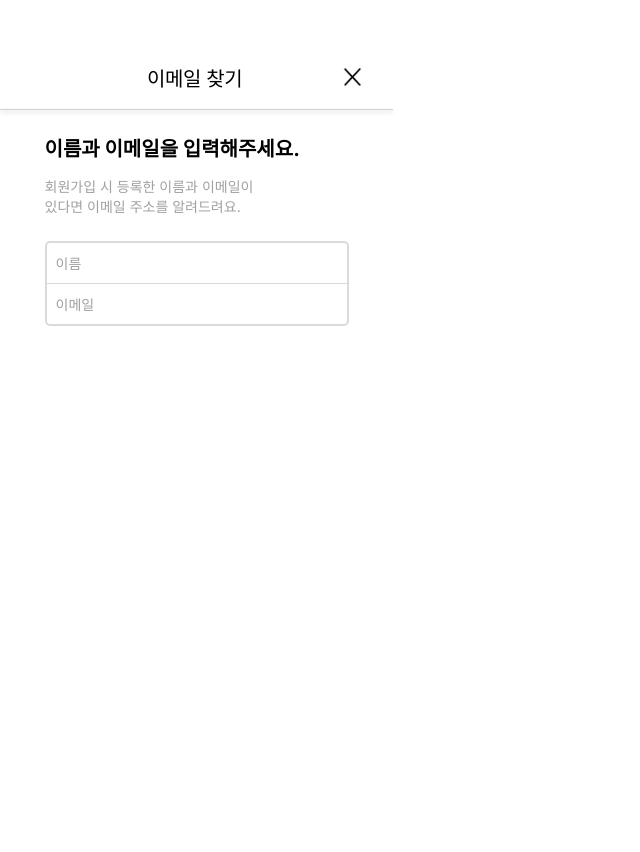
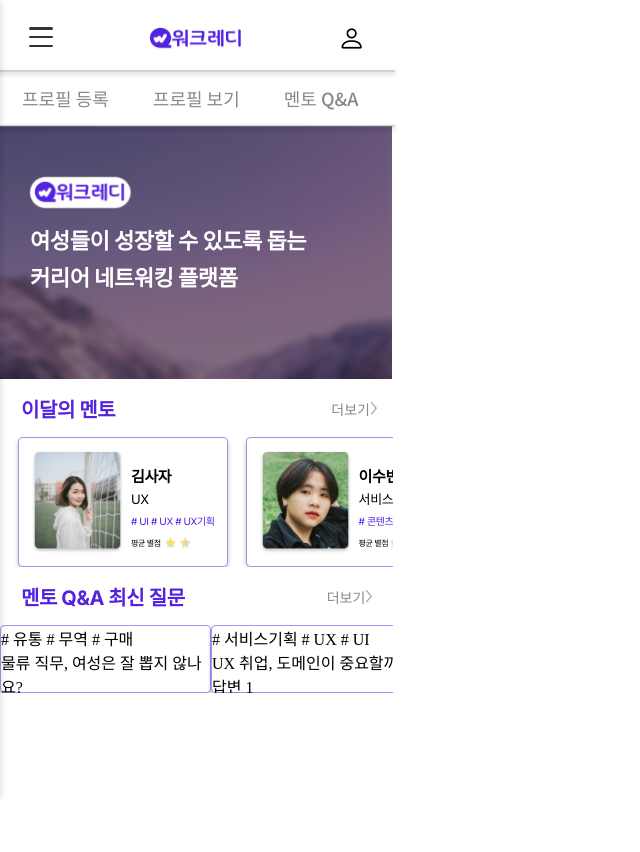
Before and after one commit to hyunnjjung/2024-Herethon-11, a Django app: page / in a window 1280 px wide. Shown: the whole page, without its empty margins (0-640 px from the left). Run offline with Django 5.2, Linux system fonts and the light colour scheme.

Commit message:
일대일 html, css 추가

```diff
--- a/worklady/mypage/templates/myanswer.html
+++ b/worklady/mypage/templates/myanswer.html
@@ -1,3 +1,4 @@
+{% load static %}
 <!DOCTYPE html>
 <html lang="en">
   <head>
--- a/worklady/mypage/templates/myquestion.html
+++ b/worklady/mypage/templates/myquestion.html
@@ -1,3 +1,4 @@
+{% load static %}
 <!DOCTYPE html>
 <html lang="en">
   <head>
--- a/worklady/question/templates/question/chatqna1.html
+++ b/worklady/question/templates/question/chatqna1.html
@@ -1,3 +1,4 @@
+{% load static %}
 <!DOCTYPE html>
 <html lang="en">
   <head>
--- a/worklady/question/templates/question/genqna1.html
+++ b/worklady/question/templates/question/genqna1.html
@@ -1,3 +1,4 @@
+{% load static %}
 <!DOCTYPE html>
 <html lang="en">
   <head>
--- a/worklady/question/templates/question/genqna2.html
+++ b/worklady/question/templates/question/genqna2.html
@@ -1,3 +1,4 @@
+{% load static %}
 <!DOCTYPE html>
 <html lang="en">
   <head>
--- a/worklady/question/templates/question/genqna3.html
+++ b/worklady/question/templates/question/genqna3.html
@@ -1,3 +1,4 @@
+{% load static %}
 <!DOCTYPE html>
 <html lang="en">
   <head>
--- a/worklady/question/templates/question/genqna4.html
+++ b/worklady/question/templates/question/genqna4.html
@@ -1,3 +1,4 @@
+{% load static %}
 <!DOCTYPE html>
 <html lang="en">
   <head>
--- a/worklady/question/templates/question/genqna5.html
+++ b/worklady/question/templates/question/genqna5.html
@@ -1,3 +1,4 @@
+{% load static %}
 <!DOCTYPE html>
 <html lang="en">
   <head>
--- a/worklady/question/templates/question/genqna6.html
+++ b/worklady/question/templates/question/genqna6.html
@@ -1,3 +1,4 @@
+{% load static %}
 <!DOCTYPE html>
 <html lang="en">
   <head>
--- a/worklady/signup/templates/find_pw1.html
+++ b/worklady/signup/templates/find_pw1.html
@@ -33,7 +33,7 @@
                 <div class="middle_line"></div>
                 <div class="choose_box">
                     <input type="text" class="input_box" placeholder="이메일" />
-                    <button class="certification"><a href="find_pw2.html">인증번호</a></button>
+                    <button class="certification"><a href="#">인증번호</a></button>
                 </div>
                 <div class="middle_line"></div>
                 <div class="choose_box">
--- a/worklady/signup/templates/find_pw3.html
+++ b/worklady/signup/templates/find_pw3.html
@@ -33,7 +33,7 @@
                 <div class="middle_line"></div>
                 <div class="choose_box">
                     <input type="text" class="input_box" placeholder="이메일" />
-                    <button class="certification"><a href="find_pw2.html">인증번호</a></button>
+                    <button class="certification"><a href="#">인증번호</a></button>
                 </div>
                 <div class="middle_line"></div>
                 <div class="choose_box">
--- /dev/null
+++ b/worklady/signup/templates/main copy.html
@@ -0,0 +1,245 @@
+{% load static %}
+<!DOCTYPE html>
+<html lang="en">
+  <head>
+    <meta charset="UTF-8" />
+    <meta
+      name="viewsource port"
+      content="width=device-width, initial-scale=1.0"
+    />
+    <link
+      href="https://fonts.googleapis.com/css2?family=Noto+Sans+KR:wght@400;500;700&display=swap"
+      rel="stylesheet"
+    />
+    <link
+      href="https://fonts.googleapis.com/css2?family=Inter:wght@400;700&display=swap"
+      rel="stylesheet"
+    />
+    <link rel="stylesheet" href="{% static 'css/main.css' %}" />
+    <title>메인페이지</title>
+  </head>
+  <body>
+    <div class="height">
+      <header>
+        <div class="blank"></div>
+        <a class="nav-main" href="../main/main.html"
+          ><img
+            class="header_logo"
+            style="width: 96.1px; height: 26.4px"
+            src="{% static 'img/워크레디 로고 수정 (이름+로고) 2.png' %}"
+        /></a>
+        <a class="nav-MyPage" href="#none"
+          ><img src="{% static 'img/bi_person.png' %}"
+        /></a>
+      </header>
+      <div
+        style="
+          width: 393px;
+          height: 0;
+          box-shadow: 0px 2px 4px rgba(0, 0, 0, 0.25);
+          border: 1px rgba(138, 136, 136, 0.38) solid;
+          position: fixed;
+          top: 70px;
+          z-index: 200;
+        "
+      ></div>
+      <div id="menu-trigger" class="menu-trigger">
+        <span></span>
+        <span></span>
+        <span></span>
+      </div>
+      <div id="overlay" class="overlay"></div>
+      <div id="sidebar" class="sidebar">
+        <div
+          style="
+            position: fixed;
+            width: 318px;
+            height: 0;
+            top: 70px;
+            box-shadow: 0px 2px 4px rgba(0, 0, 0, 0.25);
+            border: 1px #5422e1 solid;
+          "
+        ></div>
+        <div class="ham-menu mt-5">
+          <div class="welcome">이수빈님, 반갑습니다.</div>
+          <div class="menu-list">
+            <ul class="ham-top-menu">
+              <li>
+                <a href="#">프로필 등록</a>
+              </li>
+            </ul>
+            <ul class="ham-top-menu">
+              <li>
+                <a href="#">프로필 보기</a>
+              </li>
+            </ul>
+            <ul class="ham-top-menu">
+              <li>
+                <a href="#"
+                  >멘토 Q&A<img src="{% static 'img/sidebar_down.png' %}"
+                /></a>
+                <ul class="ham-sub-menu">
+                  <li><a href="../qna/qna.gen.index.html">일반 질문</a></li>
+                  <li><a href="../qna/qna.chat.index.html">1:1 질문</a></li>
+                </ul>
+              </li>
+            </ul>
+            <ul class="ham-top-menu">
+              <li>
+                <a href="#"
+                  >마이페이지<img src="{% static 'img/sidebar_down.png' %}"
+                /></a>
+                <ul class="ham-sub-menu">
+                  <li><a href="../my_qna/myquestion.html">MY 질문 기록</a></li>
+                  <li><a href="../my_qna/myanswer.html">답변 관리</a></li>
+                  <li><a href="#">코인 사용 내역 조회</a></li>
+                  <li><a href="#">코인 구매하기</a></li>
+                  <li><a href="#">현금 전환하기</a></li>
+                </ul>
+              </li>
+            </ul>
+            <div
+              style="
+                position: absolute;
+                width: 318px;
+                height: 0;
+                bottom: -28px;
+                left: -28px;
+                box-shadow: 0px 2px 4px rgba(0, 0, 0, 0.25);
+                border: 1px #5422e1 solid;
+              "
+            ></div>
+          </div>
+          <a class="logout" href="#"
+            >로그아웃<img src="{% static 'img/mage_logout.png' %}"
+          /></a>
+        </div>
+      </div>
+
+      <nav class="navbar">
+        <ul>
+          <li><a class="nav-SignUpProfile" href="#none">프로필 등록</a></li>
+          <li><a class="nav-ViewProfile" href="#none">프로필 보기</a></li>
+          <li>
+            <a class="nav-QnA" href="../qna/qna.gen.index.html">멘토 Q&A</a>
+          </li>
+        </ul>
+      </nav>
+      <div
+        style="
+          width: 393px;
+          height: 0;
+          box-shadow: 0px 2px 4px rgba(0, 0, 0, 0.25);
+          border: 1px rgba(138, 136, 136, 0.38) solid;
+          position: fixed;
+          top: 125px;
+          z-index: 200;
+        "
+      ></div>
+
+      <div class="blank"></div>
+      <section class="banner">
+        <img class="banner_img" src="{% static 'img/Rectangle 507.png' %}" />
+        <div>
+          <img class="banner_logo" src="{% static 'img/banner_logo.png' %}" />
+          <div class="banner_headline">
+            여성들이 성장할 수 있도록 돕는 <br />커리어 네트워킹 플랫폼
+          </div>
+        </div>
+      </section>
+
+      <section class="mentorOfMonth">
+        <div>
+          <div class="mentor_title">이달의 멘토</div>
+          <a class="nav-ViewProfile" href="#none">
+            <div>더보기</div>
+            <img src="{% static 'img/화살표.png' %}" />
+          </a>
+        </div>
+        <div class="mentor-card-container">
+          <div class="mentor-card">
+            <div class="mentor-card-inner">
+              <img
+                src="{% static 'img/mentor김사자.png' %}"
+                style="width: 93px; height: 104px"
+                class="mentor-img"
+              />
+              <div class="mentor-info">
+                <div class="mentor-name">김사자</div>
+                <div class="mentor-field">UX</div>
+                <div class="mentor-tags"># UI # UX # UX기획</div>
+                <div class="mentor-rating">
+                  평균 별점&nbsp
+                  <img
+                    src="{% static 'img/별점1.png' %}"
+                    class="rating-stars-1"
+                  />
+                  <img
+                    src="{% static 'img/별점0.5.png' %}"
+                    class="rating-stars-0.5"
+                  />
+                  <div class="rating-score"></div>
+                </div>
+              </div>
+            </div>
+          </div>
+          <div class="mentor-card">
+            <div class="mentor-card-inner">
+              <img
+                src="{% static 'img/mentor이수빈.png' %}"
+                style="width: 93px; height: 104px"
+                class="mentor-img"
+              />
+              <div class="mentor-info">
+                <div class="mentor-name">이수빈</div>
+                <div class="mentor-field">서비스기획</div>
+                <div class="mentor-tags"># 콘텐츠 기획 # 서비스</div>
+                <div class="mentor-rating">
+                  평균 별점
+                  <img
+                    src="{% static 'img/별점1.png' %}"
+                    class="rating-stars-1"
+                  />
+                  <img
+                    src="{% static 'img/별점0.5.png' %}"
+                    class="rating-stars-0.5"
+                  />
+                  <div class="rating-score"></div>
+                </div>
+              </div>
+            </div>
+          </div>
+        </div>
+      </section>
+
+      <section class="latestQnA">
+        <div>
+          <div class="latestQnA_title">멘토 Q&A 최신 질문</div>
+          <a class="nav-QnA" href="../qna/qna.gen.index.html">
+            <div>더보기</div>
+            <img src="{% static 'img/화살표.png' %}" />
+          </a>
+        </div>
+        <div class="questions-container">
+          <div class="question-card">
+            <div class="question-inner">
+              <div class="question-tags"># 유통 # 무역 # 구매</div>
+              <div class="question-title">
+                물류 직무, 여성은 잘 뽑지 않나요?
+              </div>
+              <div class="question-answers">답변 2</div>
+            </div>
+          </div>
+          <div class="question-card">
+            <div class="question-inner">
+              <div class="question-tags"># 서비스기획 # UX # UI</div>
+              <div class="question-title">UX 취업, 도메인이 중요할까요?</div>
+              <div class="question-answers">답변 1</div>
+            </div>
+          </div>
+        </div>
+      </section>
+      <script src="{% static 'js/main.js' %}"></script>
+    </div>
+  </body>
+</html>
--- a/worklady/signup/views.py
+++ b/worklady/signup/views.py
@@ -223,4 +223,4 @@
 
 #소셜로그인 성공 후 돌아갈 페이지
 def socialSuccess(request):
-    return render(request, 'find_email3.html')
+    return render(request, 'main copy.html')
--- a/worklady/static/css/find.css
+++ b/worklady/static/css/find.css
@@ -196,8 +196,8 @@
 .popup {
   display: none; /* Initially hidden */
   position: fixed;
-  top: 70%;
-  left: 50%;
+  top: 577px;
+  left: 200px;
   width: 335px;
   height: 53px;
   transform: translate(-50%, -50%);
--- a/worklady/static/css/main.css
+++ b/worklady/static/css/main.css
@@ -307,6 +307,53 @@
     border: 1px solid rgba(84, 34, 225, 0.5);
     background: #fff;
     box-shadow: 0px 2px 4px 0px rgba(0, 0, 0, 0.25);
+    margin-left: 18px;
+    padding: 12px 12px;
+  }
+}
+.mentor-info {
+  display: flex;
+  flex-direction: column;
+  justify-content: flex-end;
+  padding-left: 7px;
+  gap: -5px;
+  .mentor-name {
+    color: #000;
+    font-family: Inter;
+    font-size: 15px;
+    font-style: normal;
+    font-weight: 600;
+    line-height: 22px; /* 146.667% */
+    letter-spacing: -0.408px;
+  }
+  .mentor-field {
+    color: #000;
+    font-family: Inter;
+    font-size: 13px;
+    font-style: normal;
+    font-weight: 400;
+    line-height: 22px; /* 169.231% */
+    letter-spacing: -0.408px;
+  }
+  .mentor-tags {
+    color: #5422e1;
+    font-family: Inter;
+    font-size: 10px;
+    font-style: normal;
+    font-weight: 500;
+    line-height: 22px; /* 220% */
+    letter-spacing: -0.408px;
+  }
+  .mentor-rating {
+    color: #000;
+    font-family: Inter;
+    font-size: 8px;
+    font-style: normal;
+    font-weight: 400;
+    line-height: 22px; /* 275% */
+    letter-spacing: -0.408px;
+    display: flex;
+    align-items: center;
   }
 }
 
--- a/worklady/static/js/main.js
+++ b/worklady/static/js/main.js
@@ -25,10 +25,10 @@
         subMenu.classList.toggle("active");
         if (subMenu.classList.contains("active")) {
           subMenu.style.display = "block";
-          img.src = "../image/sidebar_up.png"; // 이미지 변경
+          img.src = "static/img/sidebar_up.png"; // 이미지 변경
         } else {
           subMenu.style.display = "none";
-          img.src = "../image/sidebar_down.png"; // 원래 이미지로 복구
+          img.src = "static/img/sidebar_down.png"; // 원래 이미지로 복구
         }
       }
     });
```
Also changed, not shown: worklady/question/templates/question/chatqna2.html (+12 -0 lines), worklady/static/css/qna.chat.css (+112 -0 lines).
